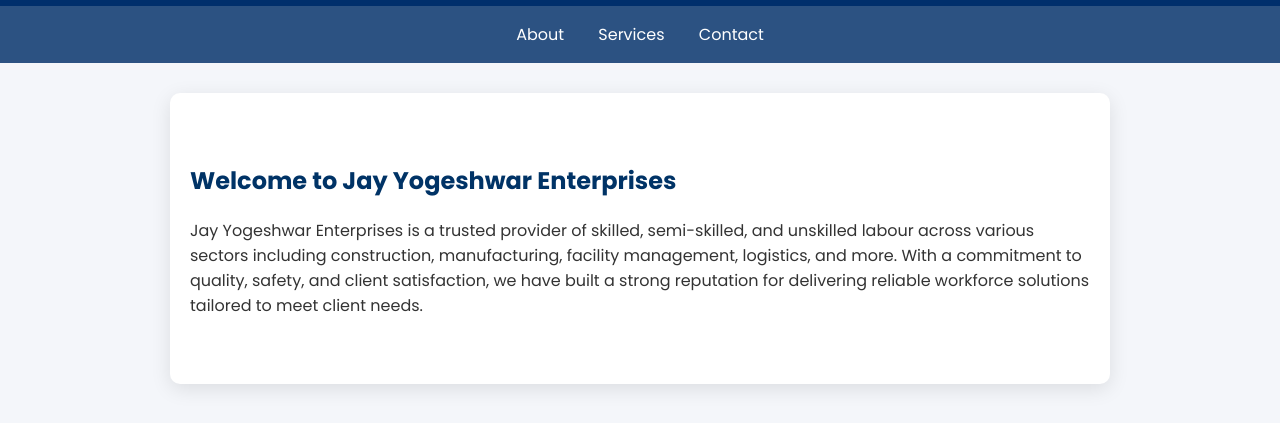
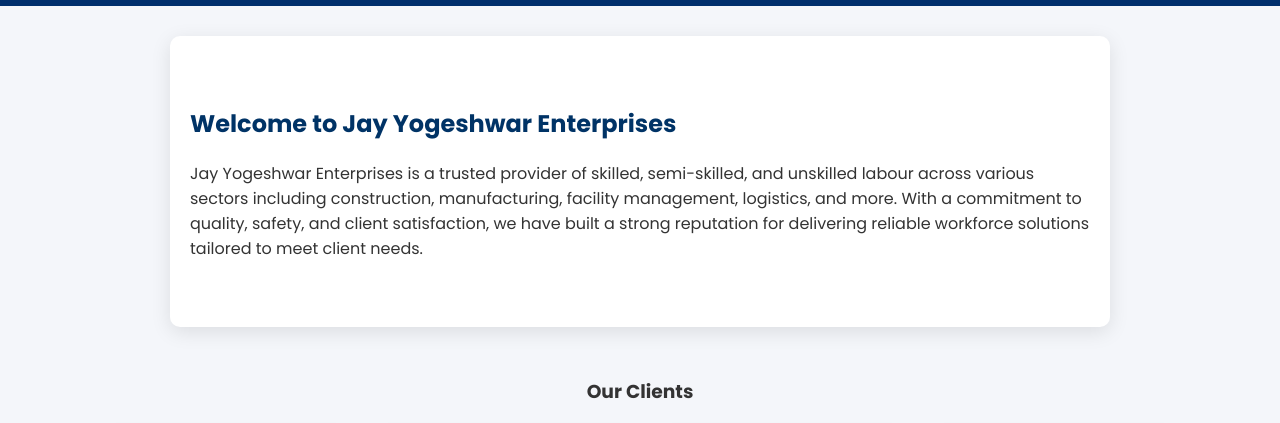
Before and after one commit to jye-manpower/jye-manpowe, a plain HTML site: page jye-manpower/index.html in a window 1280 px wide. Shown: the part 72-495 px from the top of the page. Drawn offline with Linux system fonts and the light colour scheme.

Commit message:
Update index.html

```diff
--- a/jye-manpower/index.html
+++ b/jye-manpower/index.html
@@ -15,17 +15,12 @@
     <div class="dropdown">
       <button class="dropbtn">Menu</button>
       <div class="dropdown-content">
-        <a href="#">About Us</a>
+        <a href="about.html">About Us</a>
         <a href="#">Certificates</a>
         <a href="#">Contact</a>
       </div>
     </div>
   </header>
-  <nav style="text-align: center; background-color: #2c5282; padding: 1rem;">
-    <a href="about.html" style="color: white; margin: 0 15px; text-decoration: none;">About</a>
-    <a href="#services" style="color: white; margin: 0 15px; text-decoration: none;">Services</a>
-    <a href="#contact" style="color: white; margin: 0 15px; text-decoration: none;">Contact</a>
-  </nav>
 
   <div class="main">
     <h2>Welcome to Jay Yogeshwar Enterprises</h2>
```
